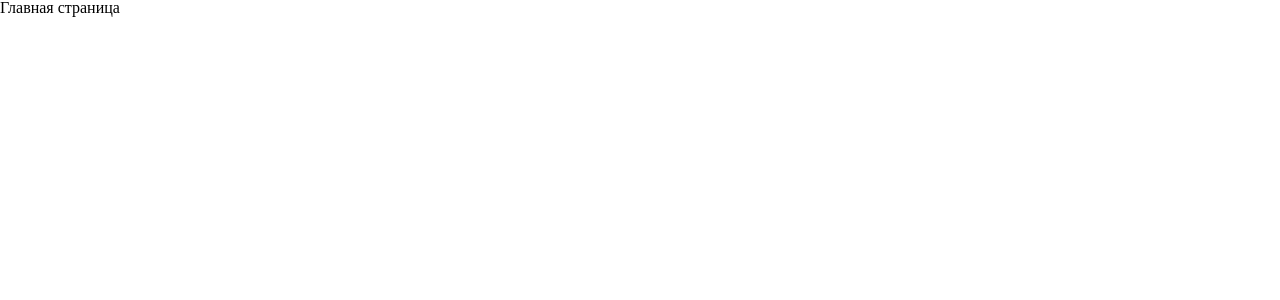
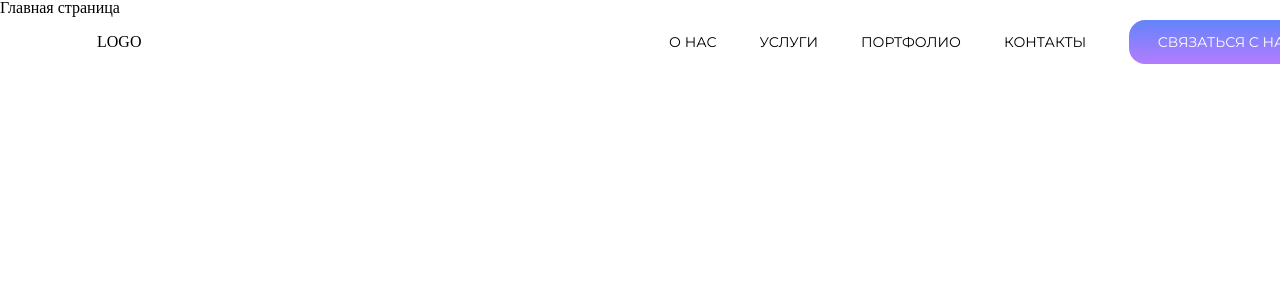
Before and after one commit to ITSUKEN-WORK/itsuken, a React (Create React App) app in the folder cite/: page / in a window 1280 px wide. Shown: the top 300 px of the page. Built offline with nearby package versions, Linux system fonts and the light colour scheme.

Commit message:
fix:fix app.js

```diff
--- a/cite/src/components/app/App.js
+++ b/cite/src/components/app/App.js
@@ -7,11 +7,12 @@ import Portfolio from '../pages/Portfolio/Portfolio';
 import Contacts from '../pages/Contacts/Contacts';
 import NoPage from '../pages/No Page/NoPage';
 import Home from '../pages/Home/Home';
+import Header from '../header/Header';
 
 export default function App() {
   return (
     <BrowserRouter>
-      <header />
+      <Header />
       <Routes>
         <Route path="/" element={<Home />} />
         <Route path="aboutUs" element={<AboutUs />} />
```
